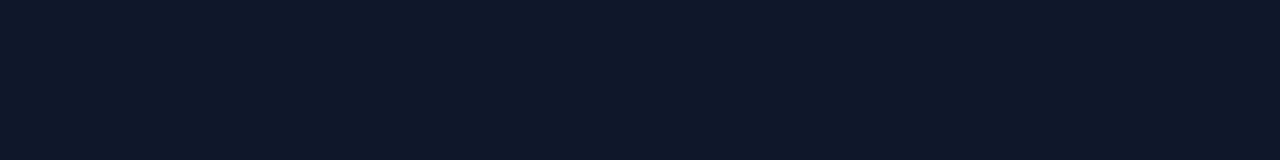
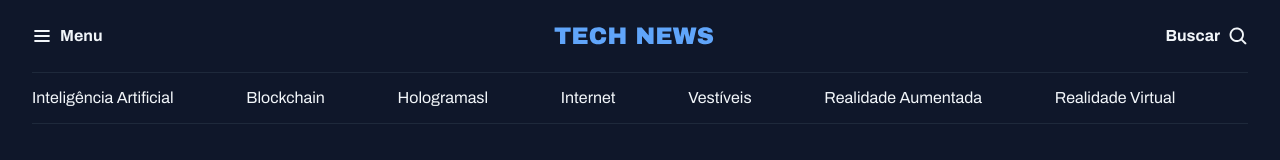
Before and after one commit to Tiagombessa/Portal-de-Noticias, a plain HTML site: page index.html in a window 1280 px wide. Drawn offline with Linux system fonts and the light colour scheme; a web font is replaced by a local one.

Commit message:
Criando e ajustando o header

```diff
--- a/Styles/global.css
+++ b/Styles/global.css
@@ -42,3 +42,24 @@
 h1, h2, h3{
     font: inherit;
 }
+
+.container{
+    max-width: 1280px;
+    padding-inline: 32px;
+    margin-inline: auto;
+
+}
+
+.grid{
+    display: grid;
+}
+
+.grid-flow-col{
+    grid-auto-flow: column;
+}
+
+#secondary{
+    padding-block: 14px;
+    border: solid 1px var(--stroke-color);
+    border-inline: none;
+}
--- /dev/null
+++ b/Styles/header.css
@@ -0,0 +1,23 @@
+#primary{
+    padding-block: 20px;
+
+    div{
+        display: flex;
+        align-items: center;
+        gap: 8px;
+    }
+
+    div:nth-child(2){
+        margin-inline: auto;
+    }
+
+    div:nth-child(3){
+        justify-self: end;
+    }
+}
+
+#secondary{
+    padding-block: 14px;
+    border: solid 1px var(--stroke-color);
+    border-inline: none;
+}
--- a/Styles/index.css
+++ b/Styles/index.css
@@ -1 +1,2 @@
 @import url(global.css);
+@import url(header.css);
--- a/index.html
+++ b/index.html
@@ -14,6 +14,36 @@
 
 </head>
 <body>
+    <header class="container">
+        <nav id="primary" class="grid grid-flow-col">
 
+            <div>
+            <img src="assets/icons/List.svg" alt="icone do menu">
+            <strong>Menu</strong>
+            </div>
+
+            <div>
+                <img src="assets/icons/Logo.svg" alt="Tech News">
+            </div>
+
+            <div>
+                <strong>Buscar</strong>
+                <img src="assets/icons/MagnifyingGlass.svg" alt="">
+            </div>
+
+
+
+        </nav>
+        <nav id="secondary" class="grid grid-flow-col">
+            <a href="#">Inteligência Artificial</a>
+            <a href="#">Blockchain</a>
+            <a href="#">Hologramasl</a>
+            <a href="#">Internet</a>
+            <a href="#">Vestíveis</a>
+            <a href="#">Realidade Aumentada</a>
+            <a href="#">Realidade  Virtual</a>
+        </nav>
+
+    </header>
 </body>
 </html>
```
Also changed, not shown: Ads.png (deleted), assets/icons/Logo.svg (renamed from Styles/Logo.svg).
